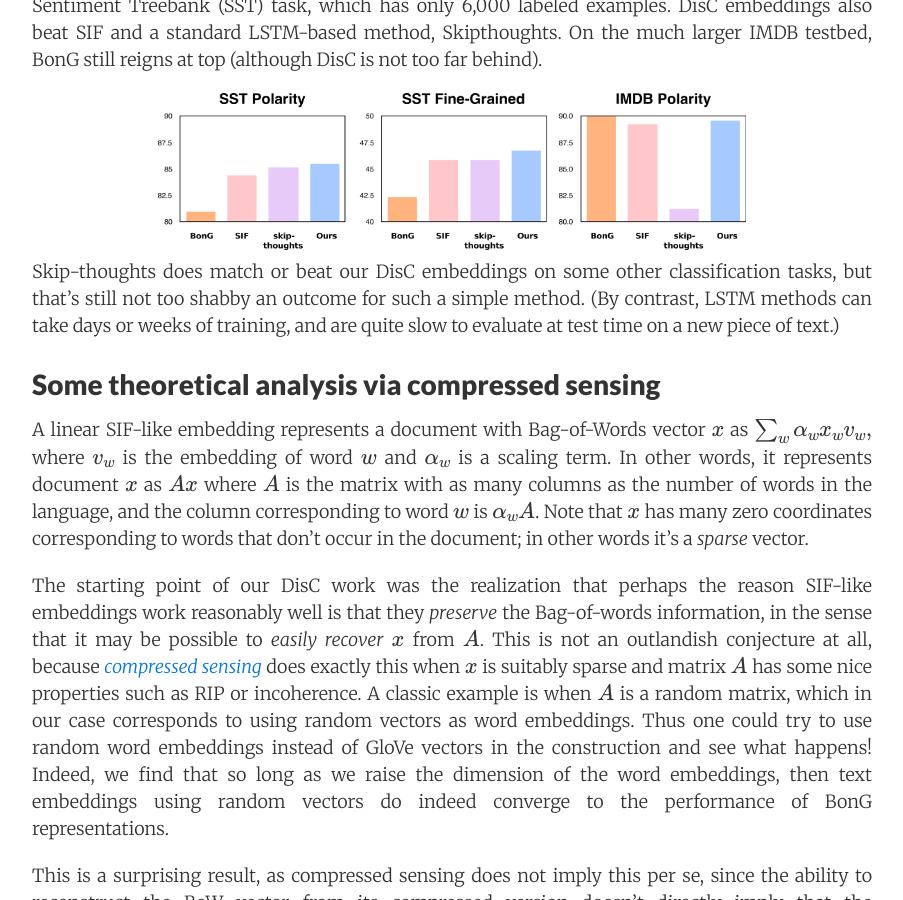
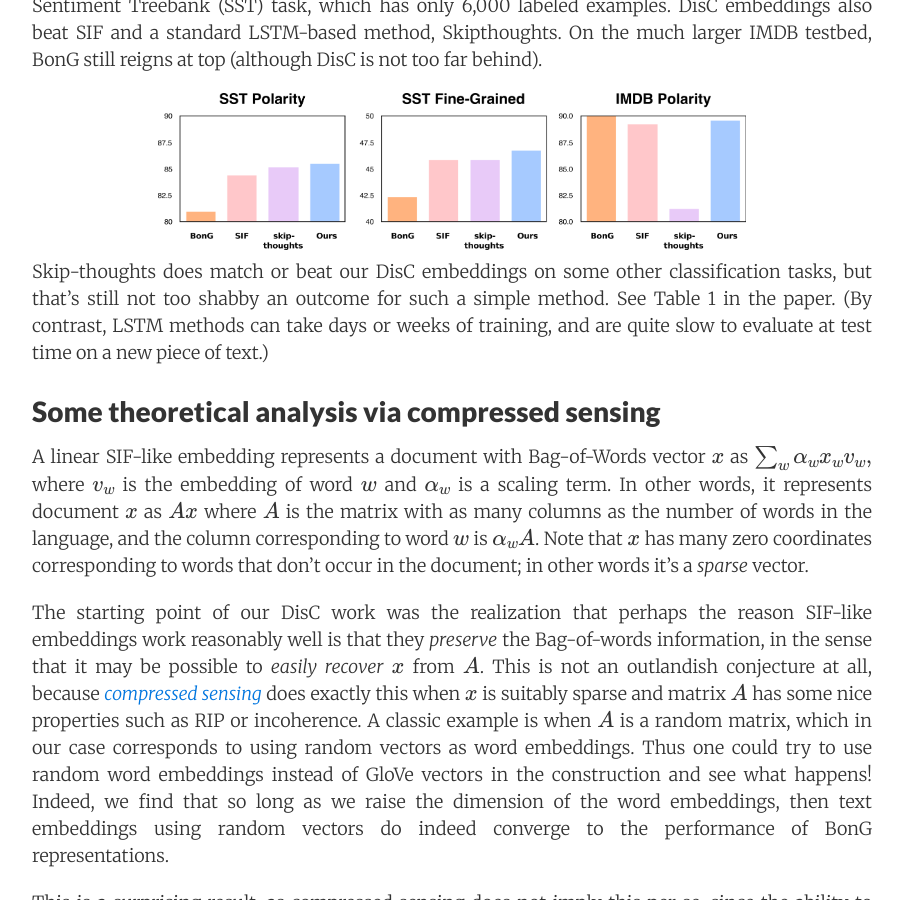
Before and after one commit to offconvex/offconvex.github.io, a Jekyll site: the page built from _posts/2018-06-25-textembeddings.md, in a window 1280 px wide and 900 px high, scrolled down 2279 px. Shown: the whole window, without its empty margins (188-1091 px from the left). Built offline with Jekyll 4.4.1, drawn with Linux system fonts in a browser that asks for light colours; nearby versions of some CDN libraries; formulas are drawn with MathJax 3; comment, search, counter and statistics services are not loaded.

Commit message:
Update 2018-06-25-textembeddings.md

```diff
--- a/_posts/2018-06-25-textembeddings.md
+++ b/_posts/2018-06-25-textembeddings.md
@@ -51,8 +51,7 @@
 <img src="/assets/clfperf_sst_imdb.png" width ="70%" alt ="Performance on SST and IMDB" />
 </div>
 
-Skip-thoughts does match or beat our DisC embeddings on some other classification tasks, but that's still not too shabby an outcome for such a simple method.
-(By contrast, LSTM methods can take days or weeks of training, and are quite slow to evaluate at test time on a new piece of text.)
+Skip-thoughts does match or beat our DisC embeddings on some other classification tasks, but that's still not too shabby an outcome for such a simple method.  See Table 1 in the paper. (By contrast, LSTM methods can take days or weeks of training, and are quite slow to evaluate at test time on a new piece of text.)
 
 ## Some theoretical analysis via compressed sensing
 
```
